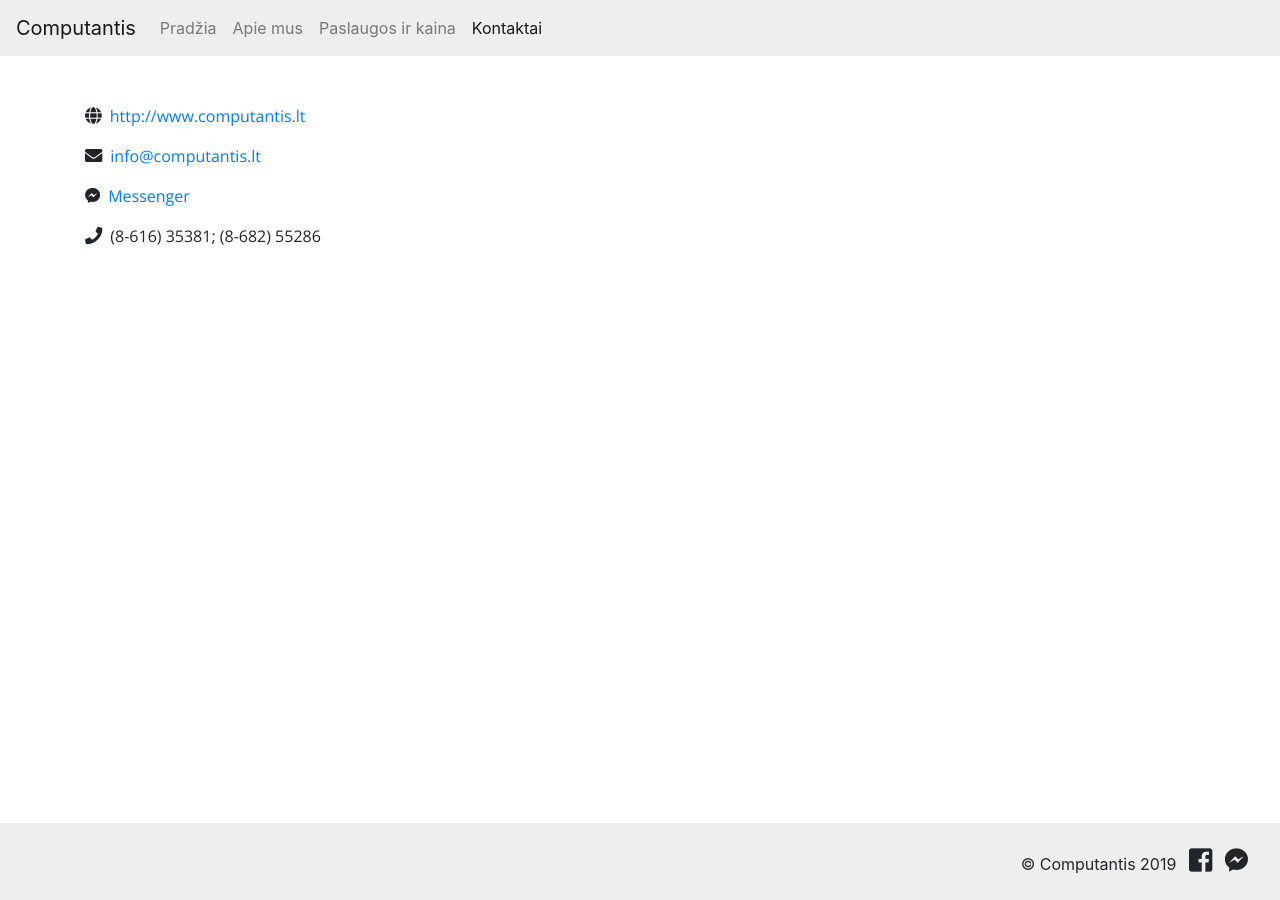
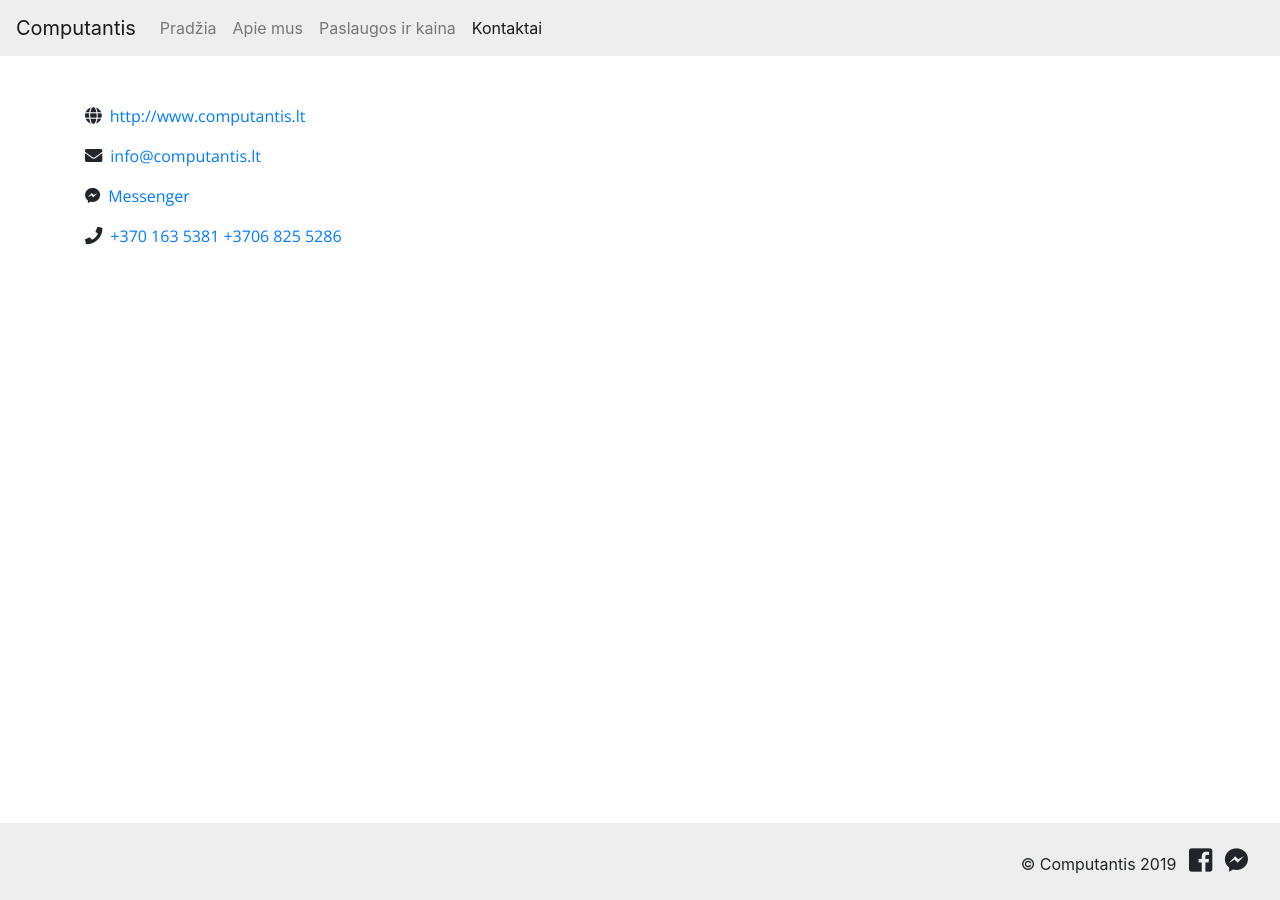
Before and after one commit to MantasJan/Computantis, a Jekyll site: the page built from kontaktai.html, in a window 1280 px wide. Built offline with Jekyll 4.4.1, drawn with Linux system fonts in a browser that asks for light colours; nearby versions of some CDN libraries.

Commit message:
fixed phone numbers

```diff
--- a/kontaktai.html
+++ b/kontaktai.html
@@ -7,5 +7,5 @@ layout: default
   <p><i class="contacts-icon fas fa-globe"></i><a href="http://www.computantis.lt" class="ml-2">http://www.computantis.lt</a></p>
   <p><i class="contacts-icon fas fa-envelope"></i><a href="mailto:info@computantis.lt?__xts__=" class="ml-2">info@computantis.lt</a></p>
   <p><i class="contacts-icon fab fa-facebook-messenger"></i><a href="https://m.me/1100491010160054?fbclid=IwAR3zIHm1s3ySX9FE1-ysqRiPjKcDRgCyMkg63_AyR6OzhLEpZuA0xkUvmE8" class="ml-2">Messenger</a></p>
-  <p><i class="contacts-icon mr-2 fas fa-phone"></i>(8-616) 35381; (8-682) 55286</p>
+  <p><i class="contacts-icon mr-2 fas fa-phone"></i><a href="tel:+370616353831">+370 163 5381</a> <a href="tel:+37068255286">+3706 825 5286</a></p>
 </div>
```
